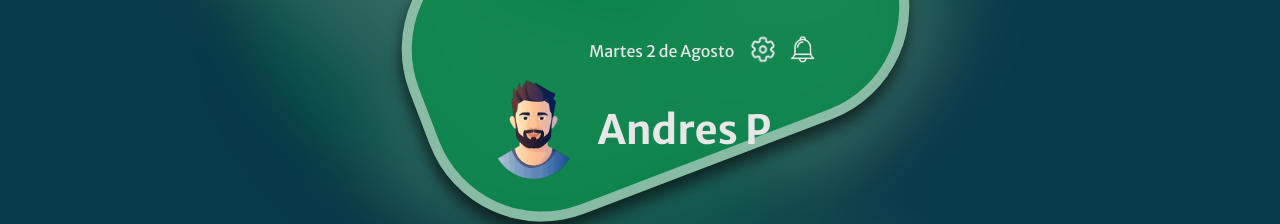
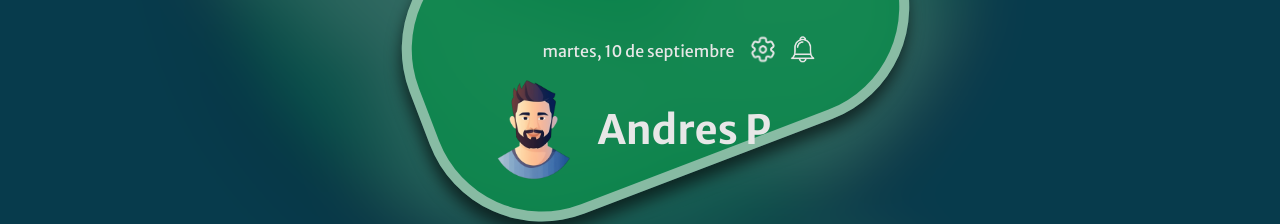
Before and after one commit to Andresfacundo/SportFull, a React (Vite) app in the folder Front_End/: page /HomeClient in a window 1280 px wide. Shown: the top 224 px of the page. Built offline with nearby package versions, Linux system fonts and the light colour scheme.

Commit message:
vistaClient

```diff
--- a/Front_End/src/Components/Pages/Home/HomeClient/HomeClient.jsx
+++ b/Front_End/src/Components/Pages/Home/HomeClient/HomeClient.jsx
@@ -1,19 +1,18 @@
-import React from 'react'
+import React from 'react';
 import './HomeClient.css';
-import fondo_long from '../../../../assets/Images/fondos/fondo_long.png'
-import foto_perfil from '../../../../assets/Images/icons/avatar_01.png'
-import icon_setting from '../../../../assets/Images/icons/icon_setting.png'
-import icon_notification from '../../../../assets/Images/icons/icon_notificacion.png'
-import icon_01 from '../../../../assets/Images/icons/jugador_04.png'
-import icon_02 from '../../../../assets/Images/icons/jugador_03.png'
-import icon_03 from '../../../../assets/Images/icons/jugador_01.png'
-import icon_04 from '../../../../assets/Images/icons/jugador_05.png'
+import fondo_long from '../../../../assets/Images/fondos/fondo_long.png';
+import foto_perfil from '../../../../assets/Images/icons/avatar_01.png';
+import icon_setting from '../../../../assets/Images/icons/icon_setting.png';
+import icon_notification from '../../../../assets/Images/icons/icon_notificacion.png';
+import icon_01 from '../../../../assets/Images/icons/jugador_04.png';
+import icon_02 from '../../../../assets/Images/icons/jugador_03.png';
+import icon_03 from '../../../../assets/Images/icons/jugador_01.png';
+import icon_04 from '../../../../assets/Images/icons/jugador_05.png';
 import OptionMenuLeft from '../../../UI/OptionMenuLeft/OptionMenuLeft';
 import OptionMenuRight from '../../../UI/OptionMenuRight/OptionMenuRight';
 import { NavLink } from 'react-router-dom';
 
 export const HomeClient = () => {
-
   const backgroundStyle = {
     backgroundImage: `url(${fondo_long})`,
     backgroundSize: 'cover',
@@ -22,13 +21,21 @@ export const HomeClient = () => {
     width: '100%',
   };
 
+  // Obtener la fecha actual formateada
+  const fechaActual = new Date();
+  const opciones = { weekday: 'long', month: 'long', day: 'numeric' };
+  let fechaFormateada = fechaActual.toLocaleDateString('es-ES', opciones);
+
+  // Eliminar el año del formato
+  fechaFormateada = fechaFormateada.replace(/de \d{4}/, '').trim();
+
   return (
     <div style={backgroundStyle} className='container_home_client'>
       <header className='header_home'>
         <div className='container_header'>
 
           <div className='container_options'>
-            <h4 className='currentDate'>Martes 2 de Agosto</h4>
+            <h4 className='currentDate'>{fechaFormateada}</h4>
             <NavLink className={'configuration'}>
               <img className='icon_options' src={icon_setting} alt="" />
             </NavLink>
@@ -47,24 +54,16 @@ export const HomeClient = () => {
       </header>
 
       <main>
-
-        <OptionMenuRight shade={'shade_perfil'} classNameImg={'icon_1'} icon={icon_01} content={'Perfil'}></OptionMenuRight>
-
-        <OptionMenuLeft shade={'shade_field'} classNameImg={'icon_2'} icon={icon_02} content={'Buscar Canchas'}></OptionMenuLeft>
-
-        <OptionMenuRight shade={'shade_historial'} classNameImg={'icon_3'} icon={icon_03} content={'Historial'}></OptionMenuRight>
-
-        <OptionMenuLeft shade={'shade_support'} classNameImg={'icon_4'} icon={icon_04} content={'Soporte'}></OptionMenuLeft>
-
+        <OptionMenuRight shade={'shade_perfil'} classNameImg={'icon_1'} icon={icon_01} content={'Perfil'} />
+        <OptionMenuLeft shade={'shade_field'} classNameImg={'icon_2'} icon={icon_02} content={'Buscar Canchas'} />
+        <OptionMenuRight shade={'shade_historial'} classNameImg={'icon_3'} icon={icon_03} content={'Historial'} />
+        <OptionMenuLeft shade={'shade_support'} classNameImg={'icon_4'} icon={icon_04} content={'Soporte'} />
       </main>
 
       <footer>
 
       </footer>
 
-
-
-
     </div>
-  )
-}
+  );
+};
--- a/Front_End/src/Components/Pages/Home/HomeEmpresa/HomeEmpresa.jsx
+++ b/Front_End/src/Components/Pages/Home/HomeEmpresa/HomeEmpresa.jsx
@@ -1,6 +1,4 @@
 import React from 'react'
-import './HomeEmpresa.css';
-
 
 export const HomeEmpresa = () => {
   return (
```
